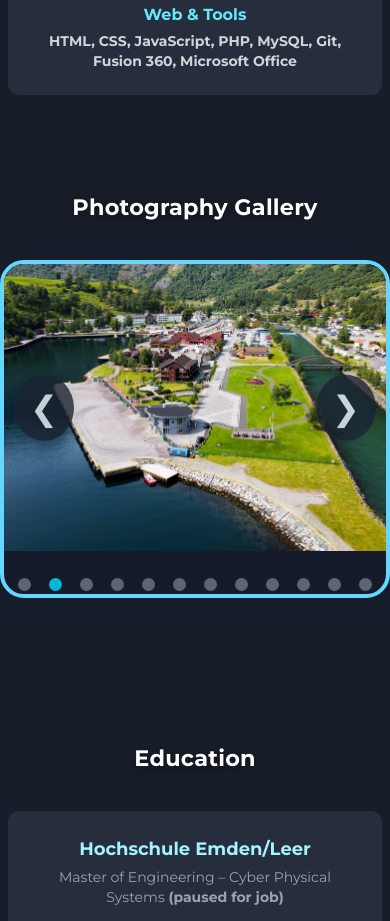
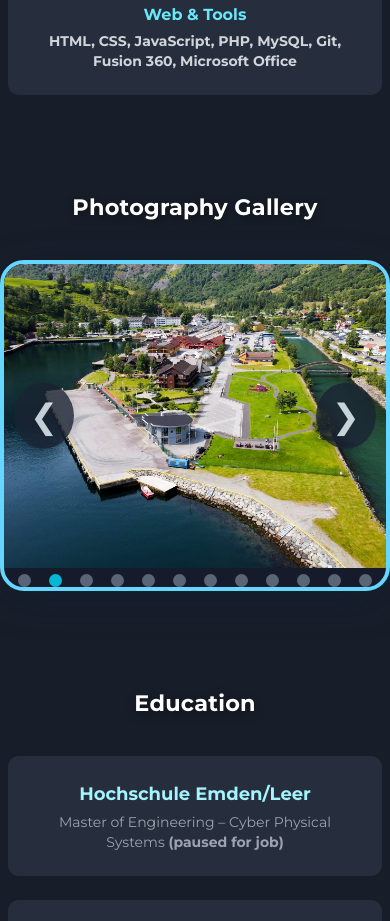
Before and after one commit to AtiqAakash/website, a plain HTML site: page index.html in a window 390 px wide. Shown: the part 4412-5333 px from the top of the page. Drawn offline with nearby package versions, Linux system fonts and the light colour scheme.

Commit message:
Update index.html

```diff
--- a/index.html
+++ b/index.html
@@ -79,7 +79,8 @@
     @media (max-width: 640px) {
       .big-icon { font-size: 1.6rem !important;}
     }
-    /* === SLIDER STYLES === */
+
+    /* === SLIDER STYLES (IMPROVED) === */
     .slider-frame {
       width: 100vw;
       max-width: none;
@@ -95,11 +96,12 @@
       align-items: stretch;
       padding: 0;
     }
+
     .slider-image-box {
       width: 100%;
-      height: 65vh;
-      min-height: 340px;
-      max-height: 800px;
+      height: 80vh;        /* Increased height */
+      min-height: 450px;   /* More immersive on desktop */
+      max-height: 950px;
       position: relative;
       background: #232c40;
       overflow: hidden;
@@ -109,20 +111,22 @@
       border-radius: 0;
       padding: 0;
     }
+
     @media (max-width: 900px) {
       .slider-image-box {
-        height: 45vh;
-        min-height: 210px;
-        max-height: 420px;
+        height: 54vh;
+        min-height: 250px;
+        max-height: 530px;
       }
     }
     @media (max-width: 600px) {
       .slider-image-box {
-        height: 34vh;
+        height: 36vh;
         min-height: 170px;
-        max-height: 300px;
+        max-height: 320px;
       }
     }
+
     .slider-image-fade {
       width: 100%;
       height: 100%;
@@ -136,12 +140,13 @@
       transition: opacity .45s cubic-bezier(.49,.15,.39,1.4);
       pointer-events: none;
     }
+
     .slider-image-fade.active {
       opacity: 1;
       z-index: 2;
       pointer-events: auto;
-      transition: opacity .45s cubic-bezier(.49,.15,.39,1.4);
     }
+
     .slider-btn {
       position: absolute;
       top: 50%;
@@ -162,10 +167,18 @@
     .slider-btn:hover { background: var(--accent); color: #fff; }
     .slider-btn.left { left: 10px; }
     .slider-btn.right { right: 10px; }
+
+    /* Fix the dot container margin to avoid extra gap */
     .slider-gap {
-      margin-top: 1.7rem !important;
-      margin-bottom: 0.2rem !important;
+      margin-top: 0.4rem !important;
+      margin-bottom: 0 !important;
     }
+
+    /* Optional: set the parent section's padding-bottom to 0 for full flush look */
+    #photography-gallery {
+      padding-bottom: 0 !important;
+    }
+
     .slider-dot.active { background: var(--dot-active);}
     .slider-dot {
       transition: background .2s;
@@ -177,11 +190,14 @@
       background: var(--dot);
       cursor: pointer;
     }
+
     @media (max-width: 640px) {
       .section-title { font-size: 1.4rem;}
     }
+
     .contact-detail { font-weight: normal !important; }
     .contact-email, .contact-address, .contact-phone { font-weight: normal !important; }
+
   </style>
 </head>
 <body>
```
